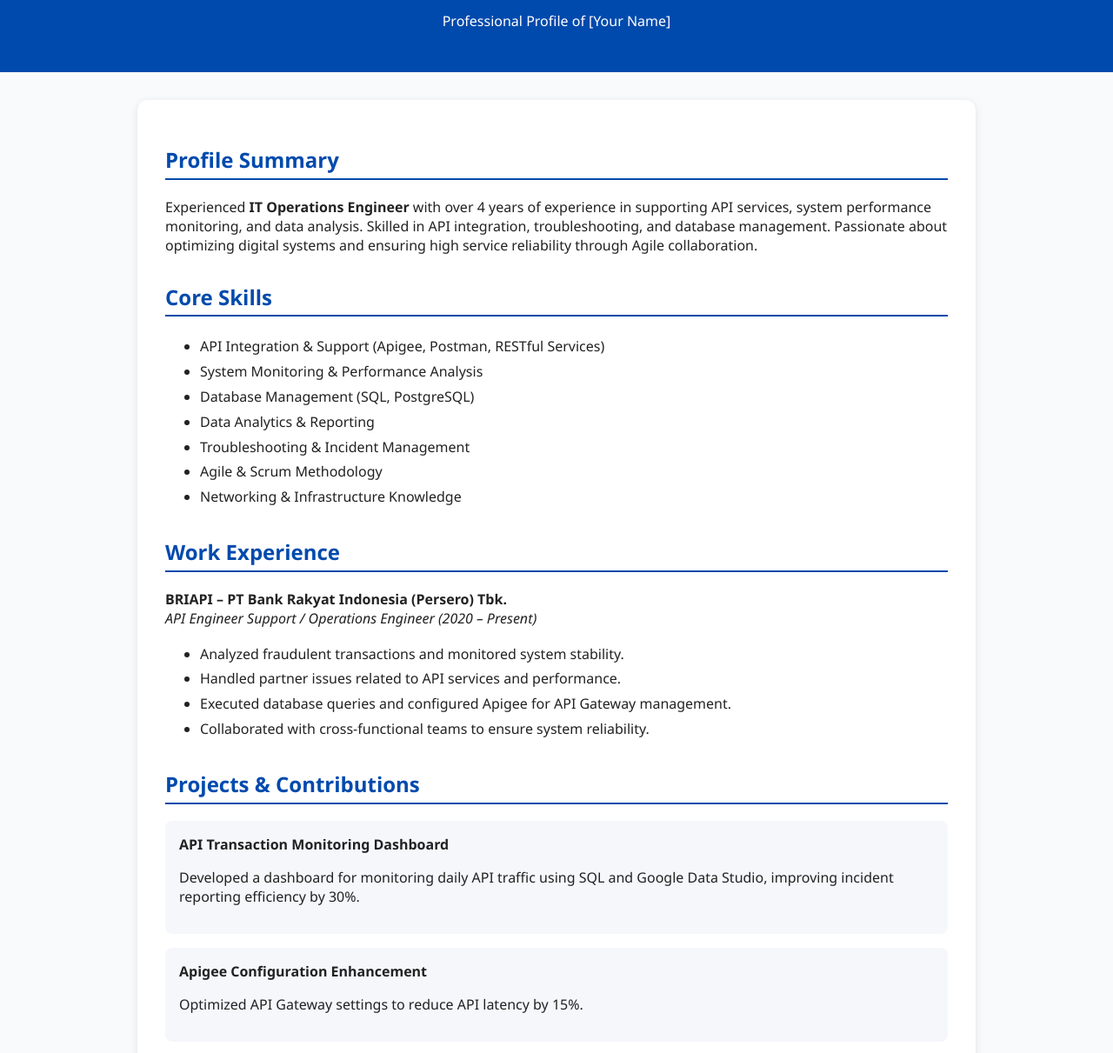
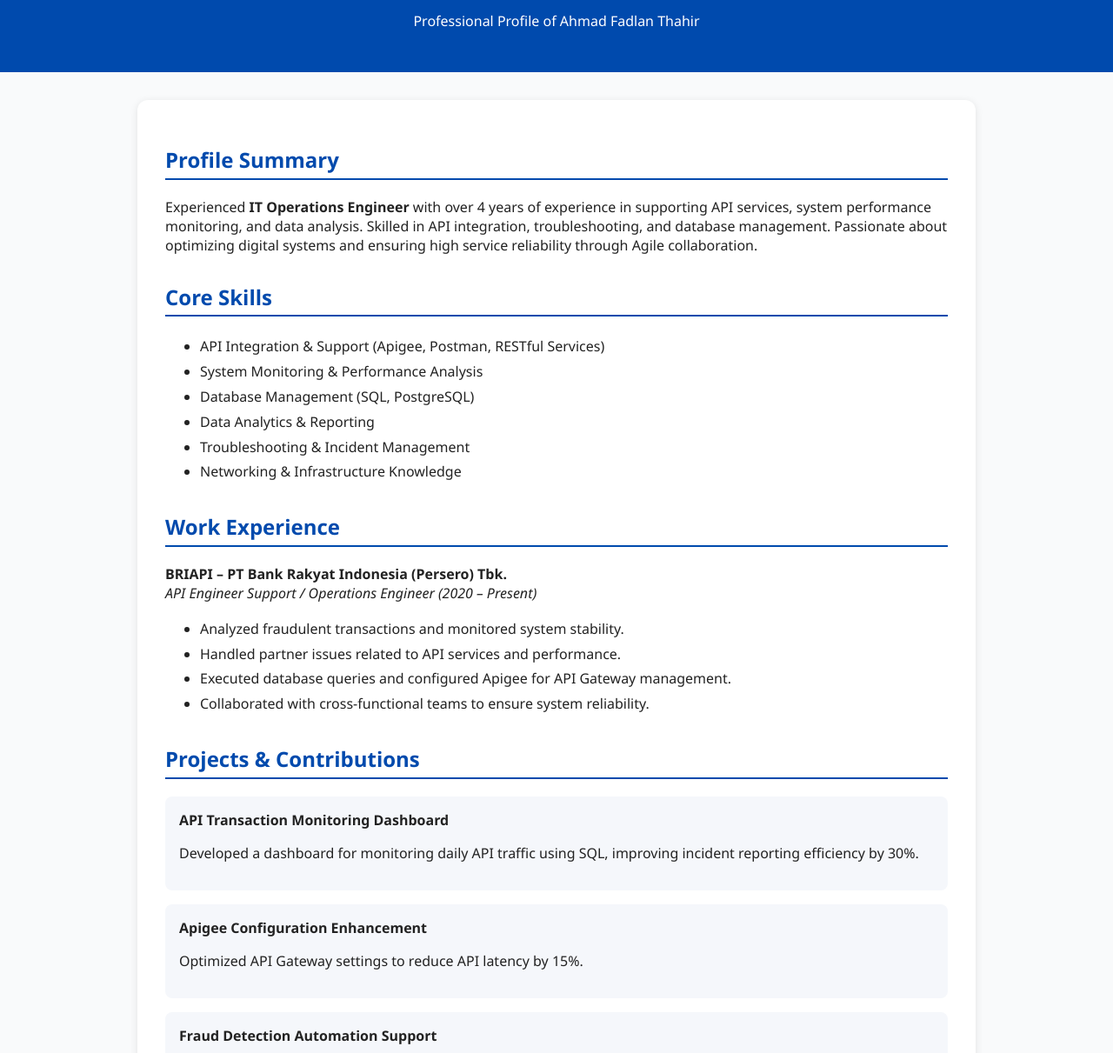
Before and after one commit to fadlanthhr31/Portfolio, a plain HTML site: page index.html in a window 1280 px wide. Shown: the part 74-1285 px from the top of the page at 87% size. Drawn offline with Linux system fonts and the light colour scheme.

Commit message:
Update index.html

```diff
--- a/index.html
+++ b/index.html
@@ -56,7 +56,7 @@
 <body>
   <header>
     <h1>IT Operations & API Engineer Portfolio</h1>
-    <p>Professional Profile of [Your Name]</p>
+    <p>Professional Profile of Ahmad Fadlan Thahir</p>
   </header>
 
   <main>
@@ -79,7 +79,6 @@
         <li>Database Management (SQL, PostgreSQL)</li>
         <li>Data Analytics & Reporting</li>
         <li>Troubleshooting & Incident Management</li>
-        <li>Agile & Scrum Methodology</li>
         <li>Networking & Infrastructure Knowledge</li>
       </ul>
     </section>
@@ -100,7 +99,7 @@
       <h2>Projects & Contributions</h2>
       <div class="project">
         <strong>API Transaction Monitoring Dashboard</strong>
-        <p>Developed a dashboard for monitoring daily API traffic using SQL and Google Data Studio, improving incident reporting efficiency by 30%.</p>
+        <p>Developed a dashboard for monitoring daily API traffic using SQL, improving incident reporting efficiency by 30%.</p>
       </div>
       <div class="project">
         <strong>Apigee Configuration Enhancement</strong>
```
